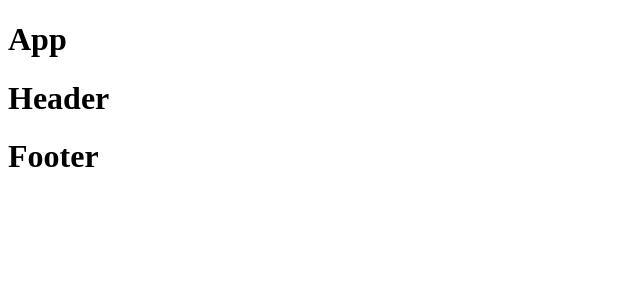
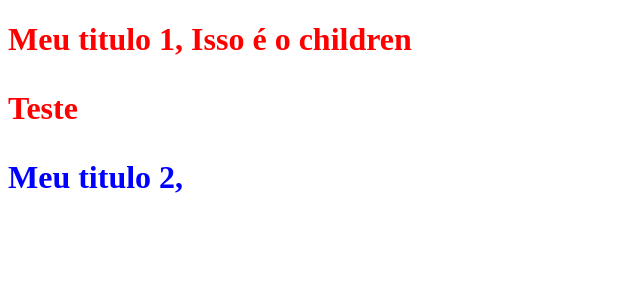
Before and after one commit to Erick-Verissim0/React, a React (Create React App) app: page / in a window 1280 px wide. Shown: the top 300 px of the page, without its empty margins (0-640 px from the left). Built offline with nearby package versions, Linux system fonts and the light colour scheme.

Commit message:
children

```diff
--- a/src/App.js
+++ b/src/App.js
@@ -1,13 +1,21 @@
 import React from 'react';
-import Footer from './Footer';
-import Header from './Header';
+
+const Title = ({ cor, text, children }) => {
+  return (
+    <h1 style={{ color: cor }}>
+      {text}, {children}
+    </h1>
+  );
+};
 
 const App = () => {
   return (
     <div>
-      <h1>App</h1>
-      <Header />
-      <Footer />
+      <Title cor="red" text="Meu titulo 1">
+        Isso é o children
+        <p>Teste</p>
+      </Title>
+      <Title cor="blue" text="Meu titulo 2" />
     </div>
   );
 };
```
